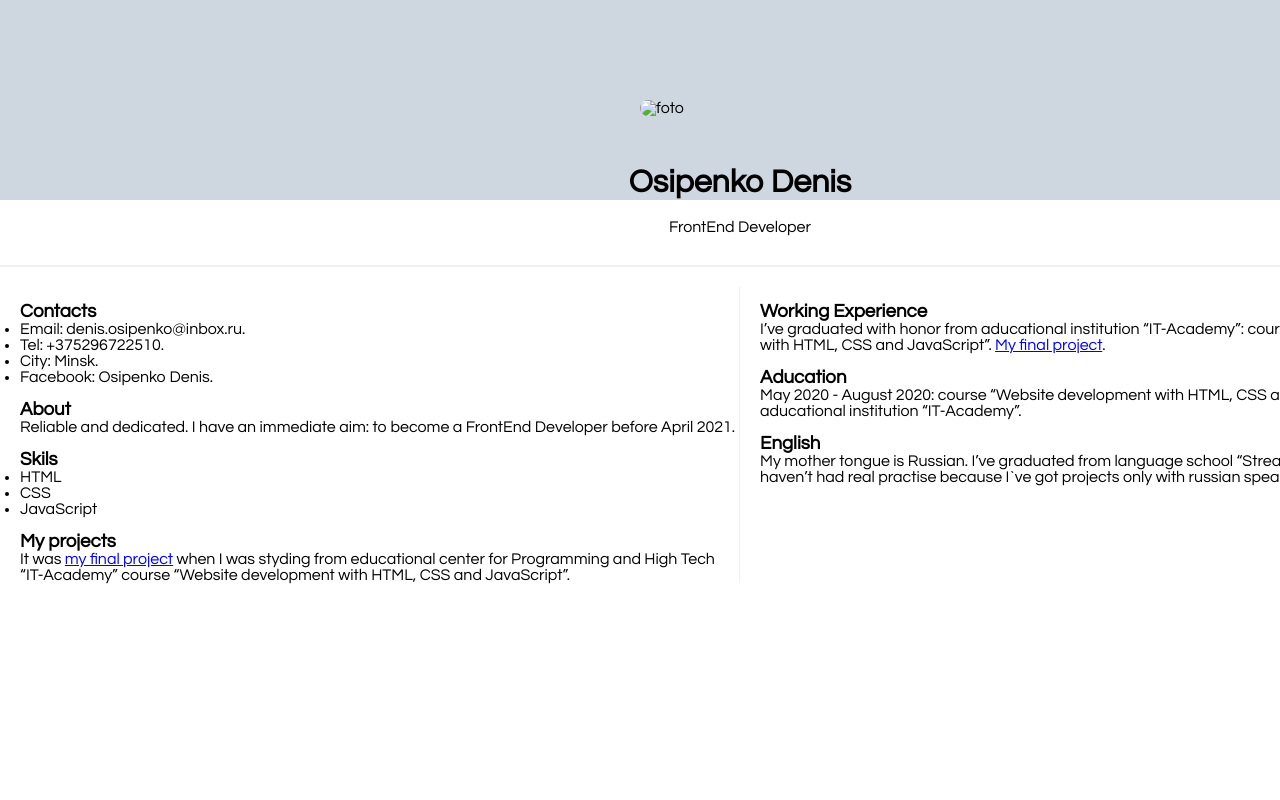
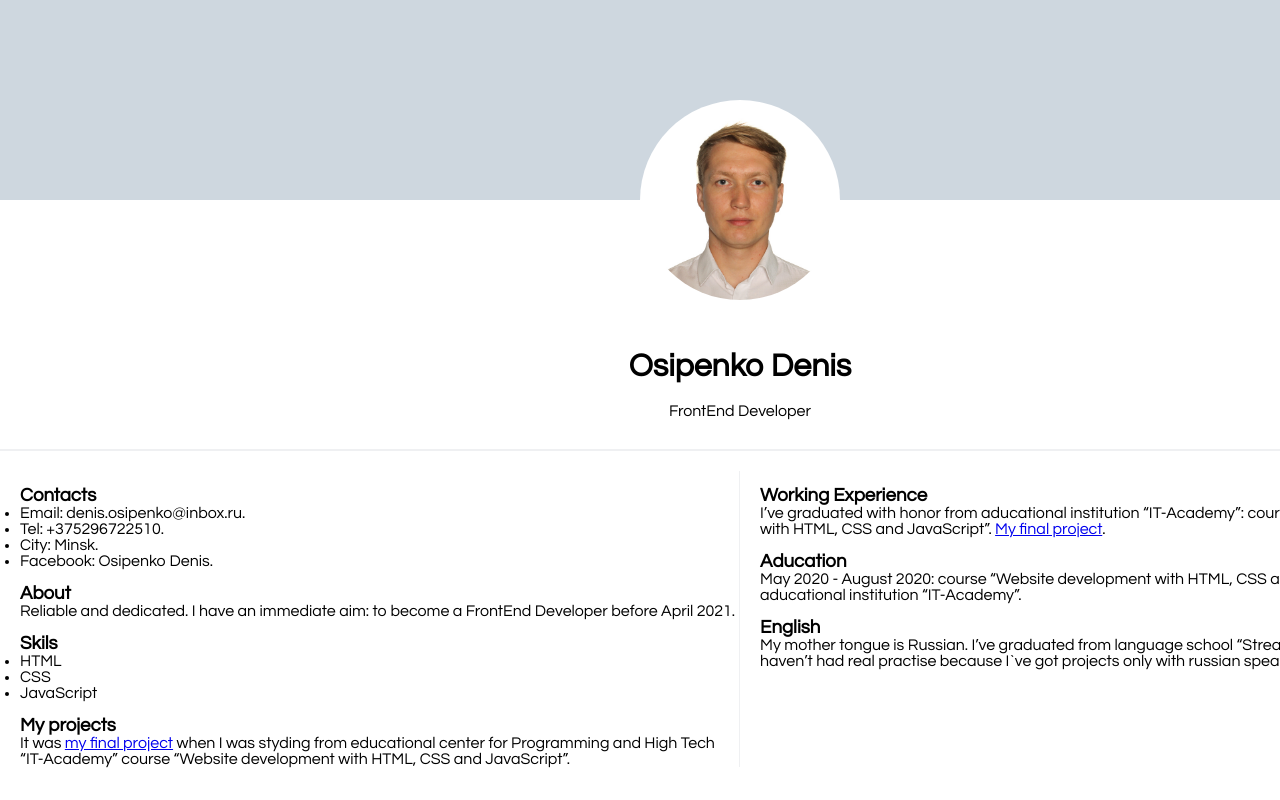
Before and after one commit to OsipenkoDenis/rsschool-cv, a plain HTML site: page index.html in a window 1280 px wide. Shown: the top 800 px of the page. Drawn offline with Linux system fonts and the light colour scheme.

```diff
--- a/index.html
+++ b/index.html
@@ -14,7 +14,7 @@
                 <div class="highPartOfHeader">
                 </div>
                 <div class="lowPartOfHeader">
-                        <img class="foto" src="img/foto.jpg" alt="foto">
+                        <img class="foto" src="foto.jpg" alt="foto">
                     <h1>Osipenko Denis</h1>
                     <p>FrontEnd Developer</p>
                 </div>
```
